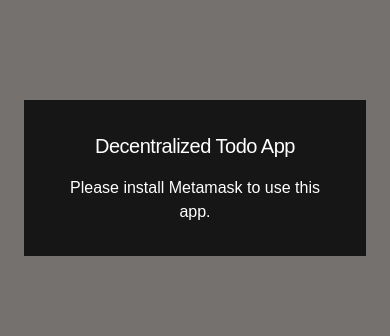
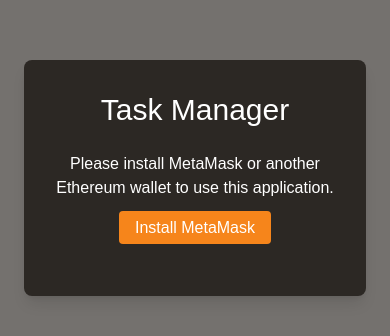
Before and after one commit to conorbailey90/todo-sql, a Next.js app: page / in a window 390 px wide. Shown: the part 244-580 px from the top of the page. Built offline with nearby package versions, Linux system fonts and the light colour scheme.

Commit message:
Mobile compatibility now added

```diff
--- a/src/app/page.tsx
+++ b/src/app/page.tsx
@@ -17,17 +17,18 @@
 declare global {
   interface Window {
     ethereum?: {
-      request: (args: { method: string }) => Promise<string[]>;
+      request: (args: { method: string; params?: any[] }) => Promise<any>;
       on: (event: string, callback: (accounts: string[]) => void) => void;
       removeListener: (event: string, callback: (accounts: string[]) => void) => void;
+      isMetaMask?: boolean;
     };
   }
 }
 
 export default function Home() {
   // ===== STATE MANAGEMENT =====
-  // Check if MetaMask is installed on initial load
-  const [walletInstalled, setWalletInstalled] = useState(false);
+  // Check if wallet is available (MetaMask or mobile wallet)
+  const [walletAvailable, setWalletAvailable] = useState(false);
   // Store the connected wallet address
   const [currentAccount, setCurrentAccount] = useState<string>('');
   // Store tasks retrieved from the blockchain
@@ -36,26 +37,75 @@
   const [input, setInput] = useState<string>('');
   // Track loading state during transactions
   const [isLoading, setIsLoading] = useState<boolean>(false);
+  // Track what device type is being used
+  const [isMobileDevice, setIsMobileDevice] = useState<boolean>(false);
+
+  // Detect if user is on a mobile device
+  useEffect(() => {
+    const checkMobileDevice = () => {
+      const userAgent = navigator.userAgent || navigator.vendor;
+      return /android|webos|iphone|ipad|ipod|blackberry|iemobile|opera mini/i.test(userAgent.toLowerCase());
+    };
+
+    setIsMobileDevice(checkMobileDevice());
+  }, []);
+
+  // Check if wallet is available without triggering connection
+  useEffect(() => {
+    const checkWalletAvailability = () => {
+      // Check if MetaMask or other injected wallet is available
+      const hasInjectedWallet = typeof window !== 'undefined' && !!window.ethereum;
+      setWalletAvailable(hasInjectedWallet);
+    };
+
+    checkWalletAvailability();
+  }, []);
 
   const connectWallet = async () => {
     try {
       setIsLoading(true);
 
-      // Use the properly typed window.ethereum
-      if (!window.ethereum) {
-        setWalletInstalled(false);
-        return;
+      // Handle mobile device specific wallet connection
+      if (isMobileDevice) {
+        // For mobile devices using in-app browsers like MetaMask Mobile or Trust Wallet
+        if (window.ethereum) {
+          const accounts = await window.ethereum.request({
+            method: 'eth_requestAccounts'
+          });
+
+          if (accounts.length > 0) {
+            await registerUser(accounts[0]);
+            setCurrentAccount(accounts[0]);
+          }
+        }
+        // For mobile devices without an injected wallet, provide deeplink options
+        else {
+          // Option 1: Open in MetaMask mobile app
+          const dappUrl = window.location.href;
+          const metamaskAppDeepLink = `https://metamask.app.link/dapp/${dappUrl.replace(/^https?:\/\//, '')}`;
+
+          if (confirm("No wallet detected. Open in MetaMask app?")) {
+            window.location.href = metamaskAppDeepLink;
+            return;
+          }
+        }
       }
+      // Desktop flow
+      else {
+        if (!window.ethereum) {
+          alert("Please install MetaMask or another Ethereum wallet to use this application.");
+          setWalletAvailable(false);
+          return;
+        }
 
-      // Request access to the user's MetaMask accounts
-      const accounts = await window.ethereum.request({
-        method: 'eth_requestAccounts'
-      });
+        const accounts = await window.ethereum.request({
+          method: 'eth_requestAccounts'
+        });
 
-      // Set the first account as the current account
-      if (accounts.length > 0) {
-        await registerUser(accounts[0]);
-        setCurrentAccount(accounts[0]);
+        if (accounts.length > 0) {
+          await registerUser(accounts[0]);
+          setCurrentAccount(accounts[0]);
+        }
       }
     } catch (err) {
       console.error('Failed to connect wallet:', err);
@@ -111,18 +161,14 @@
     }
   }, [currentAccount, handleFetchTasks]);
 
-  // Initialize and set up event listeners
+  // Initialize and set up event listeners without automatically connecting
   useEffect(() => {
-    const checkWalletInstallation = () => {
-      setWalletInstalled(!!window.ethereum);
-    };
-
     const handleAccountsChanged = async (accounts: string[]) => {
       if (accounts.length === 0) {
         // User disconnected all accounts
         setCurrentAccount('');
       } else {
-        // User switched to a different account or connected for the first time
+        // User switched to a different account
         try {
           await registerUser(accounts[0]);
           setCurrentAccount(accounts[0]);
@@ -132,10 +178,7 @@
       }
     };
 
-    // Initial checks
-    checkWalletInstallation();
-
-    // Add event listeners for MetaMask if available
+    // Add event listeners for wallet if available
     if (window.ethereum) {
       window.ethereum.on('accountsChanged', handleAccountsChanged);
     }
@@ -158,11 +201,12 @@
   // ===== COMPONENT RENDERING =====
   return (
     <main className="min-h-screen bg-[#74716E] text-white flex items-center justify-center p-6">
-      {!walletInstalled || !currentAccount ? (
+      {!currentAccount ? (
         <Login
           connectWallet={connectWallet}
           isLoading={isLoading}
-          walletInstalled={walletInstalled}
+          walletInstalled={walletAvailable}
+          isMobileDevice={isMobileDevice}
         />
       ) : (
         <TaskList
--- a/src/components/Login.tsx
+++ b/src/components/Login.tsx
@@ -1,35 +1,61 @@
+// components/Login.tsx
+import { FC } from 'react';
 
 interface LoginProps {
-  connectWallet: () => void; // Type for connectWallet function
-  isLoading: boolean; // Type for isLoading
-  walletInstalled: boolean
+  connectWallet: () => Promise<void>;
+  isLoading: boolean;
+  walletInstalled: boolean;
+  isMobileDevice: boolean;
 }
 
-function Login({ connectWallet, isLoading , walletInstalled}: LoginProps) {
+const Login: FC<LoginProps> = ({ connectWallet, isLoading, walletInstalled, isMobileDevice }) => {
+  return (
+    <div className="bg-[#2c2824] p-8 rounded-lg shadow-lg w-full max-w-md text-center">
+      <h1 className="text-3xl font-bold mb-6">Task Manager</h1>
 
-
-  return (
-    <div className="text-center bg-[#161616] p-8 ">
-      <h1 className="text-xl font-bold mb-4 tracking-tight">Decentralized Todo App</h1>
-
-      {walletInstalled ? (
+      {!walletInstalled && !isMobileDevice ? (
+        <div className="mb-6">
+          <p className="mb-4">Please install MetaMask or another Ethereum wallet to use this application.</p>
+          <a
+            href="https://metamask.io/download/"
+            target="_blank"
+            rel="noopener noreferrer"
+            className="bg-[#f6851b] text-white py-2 px-4 rounded hover:bg-[#e2761b] transition-colors"
+          >
+            Install MetaMask
+          </a>
+        </div>
+      ) : (
         <div>
-             <p className="text-[#ffffffcf] mb-4">Connect your wallet to get started</p>
+          <p className="mb-6">Connect your {isMobileDevice ? 'mobile wallet' : 'wallet'} to access your tasks.</p>
           <button
             onClick={connectWallet}
-                className="cursor-pointer bg-[#74716eb8] text-white px-6 py-3 transition duration-300 shadow-md disabled:opacity-50 disabled:cursor-not-allowed"
             disabled={isLoading}
+            className="bg-[#f6851b] text-white py-3 px-6 rounded-full hover:bg-[#e2761b] transition-colors w-full flex items-center justify-center"
           >
-                Connect Wallet
+            {isLoading ? (
+              <span className="animate-pulse">Connecting...</span>
+            ) : (
+              <>
+                <span>Connect Wallet</span>
+              </>
+            )}
           </button>
+
+          {isMobileDevice && (
+            <div className="mt-4 text-sm text-gray-300">
+              <p>Using a mobile device? You can:</p>
+              <ul className="list-disc pl-6 mt-2 text-left">
+                <li>Open this page in MetaMask's browser</li>
+                <li>Use WalletConnect-compatible wallets</li>
+                <li>Use Trust Wallet or Coinbase Wallet</li>
+              </ul>
             </div>
-        )
-    :
-        (
-            <p>Please install Metamask to use this app.</p>
+          )}
+        </div>
       )}
     </div>
   );
-}
+};
 
 export default Login;
```
Lines whose indentation alone changed are shown as unchanged.
